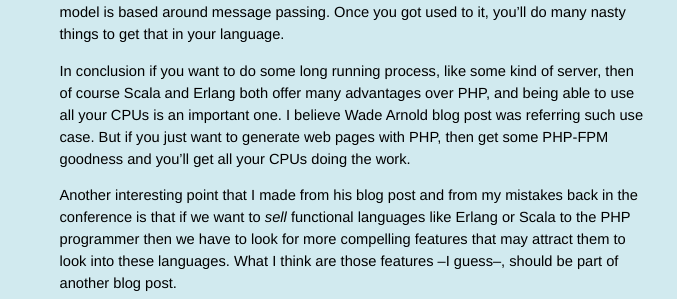
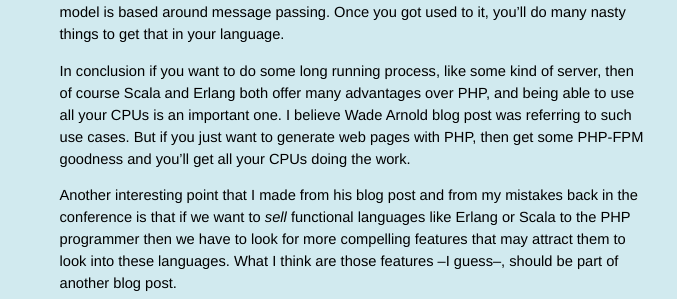
Before and after one commit to videlalvaro/videlalvaro.github.io, a Jekyll site: the page built from _posts/2010-11-20-reply-to-scala-is-easier-than-php.md, in a window 1280 px wide. Shown: the part 1911-2210 px from the top of the page, without its empty margins (287-964 px from the left). Built offline with Jekyll 4.4.1, drawn with Linux system fonts in a browser that asks for light colours; comment, search, counter and statistics services are not loaded.

Commit message:
fixes typo

```diff
--- a/_posts/2010-11-20-reply-to-scala-is-easier-than-php.md
+++ b/_posts/2010-11-20-reply-to-scala-is-easier-than-php.md
@@ -35,6 +35,6 @@
 
 Now back to _no shared state_. On the PHP world, this is gives you a big advantage. Say some PHP file is faulty, or some database went down, and then you get Exceptions thrown all over the place… Well, the users of your website that are accessing other parts of the site that has no DB access will still see what they want. That's pretty similar with Erlang's philosophy when one process dies and then all the others continue working with no problems. The bad thing with PHP is that there's no *easy* way for those processes to talk to each other –of course you can stretch some boundaries and make that communication happen, but by that point you should be using something else–. Erlang on the other side has some pretty impressive interprocess communication ways. In fact all it's programming model is based around message passing. Once you got used to it, you'll do many nasty things to get that in your language.
 
-In conclusion if you want to do some long running process, like some kind of server, then of course Scala and Erlang both offer many advantages over PHP, and being able to use all your CPUs is an important one. I believe Wade Arnold blog post was referring such use case. But if you just want to generate web pages with PHP, then get some PHP-FPM goodness and you'll get all your CPUs doing the work.
+In conclusion if you want to do some long running process, like some kind of server, then of course Scala and Erlang both offer many advantages over PHP, and being able to use all your CPUs is an important one. I believe Wade Arnold blog post was referring to such use cases. But if you just want to generate web pages with PHP, then get some PHP-FPM goodness and you'll get all your CPUs doing the work.
 
 Another interesting point that I made from his blog post and from my mistakes back in the conference is that if we want to _sell_ functional languages like Erlang or Scala to the PHP programmer then we have to look for more compelling features that may attract them to look into these languages. What I think are those features –I guess–, should be part of another blog post.
```
